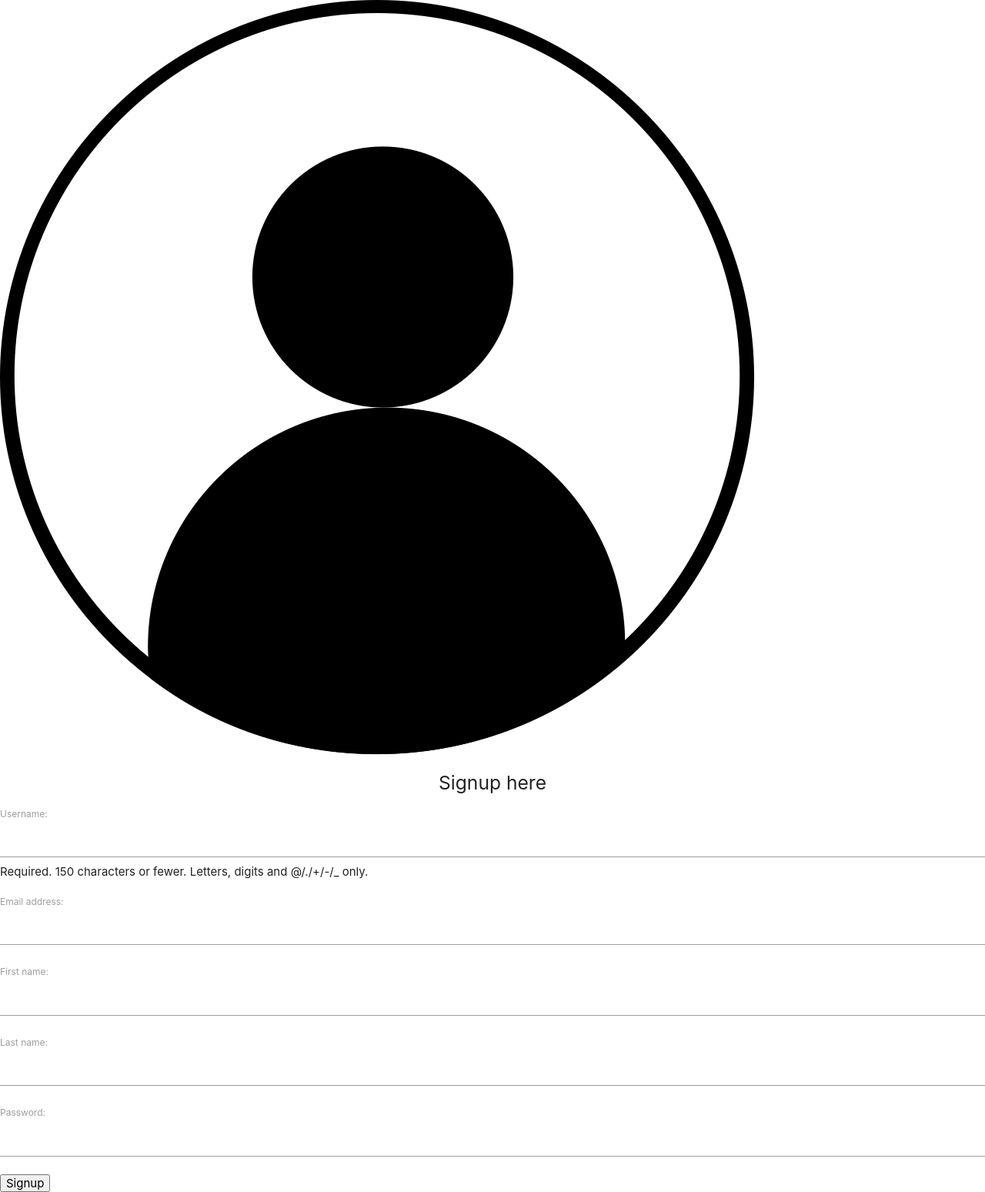
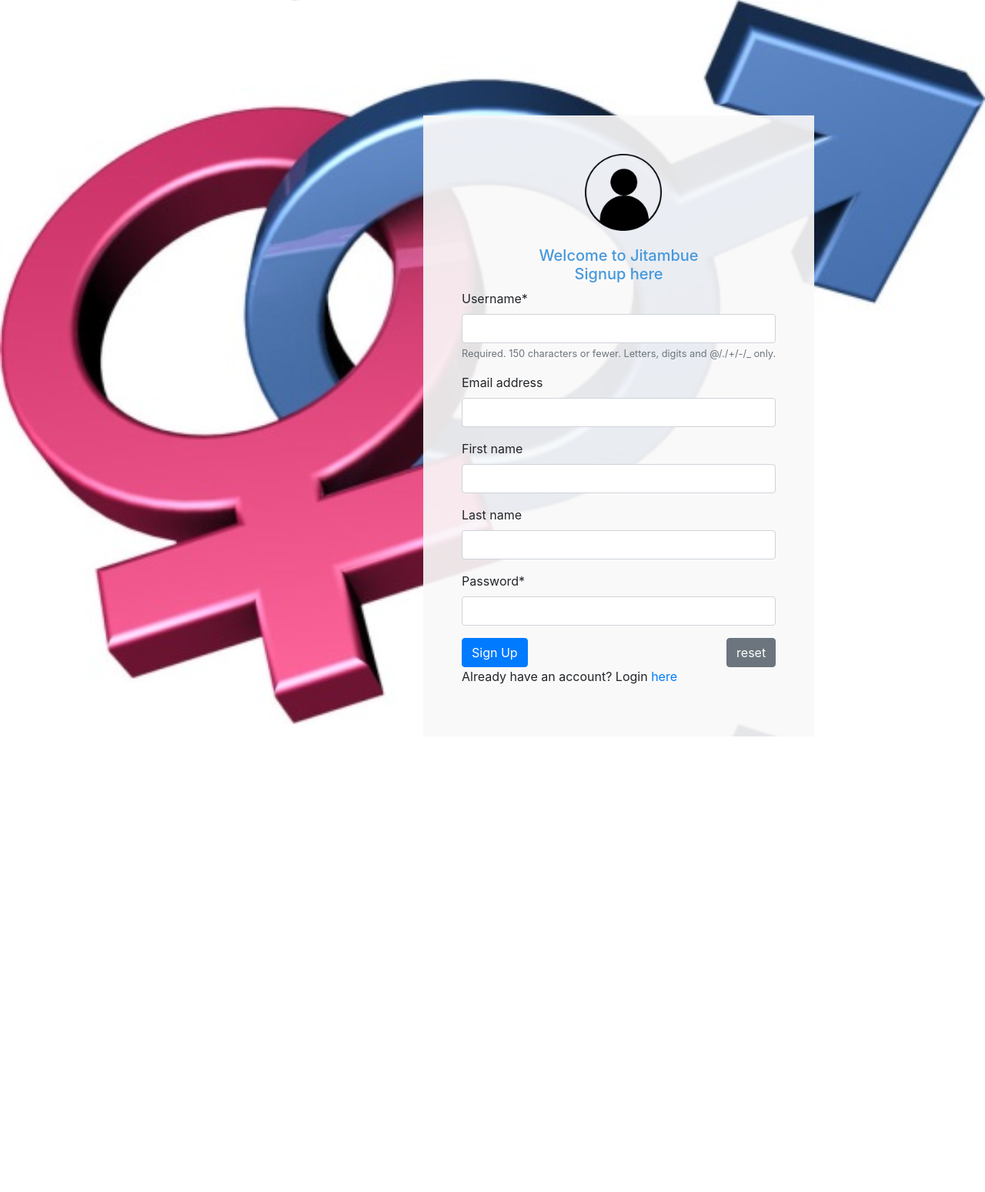
Before and after one commit to Rerimoi/jitambue, a Django app: page /signup/ in a window 1280 px wide. Shown: the whole page at 77% size. After the commit the page ends 957 px from the top, so only its background shows below. Run offline with Django 3.2, Linux system fonts and the light colour scheme; some libraries are stand-ins or nearby versions.

Commit message:
styled sign up form

```diff
--- a/blog/templates/registration/signup.html
+++ b/blog/templates/registration/signup.html
@@ -1,29 +1,41 @@
 <!DOCTYPE html>
 {% load static%}
+{% load crispy_forms_tags %}
+
 <html lang="en">
     <head>
         <title>
             {% block title %} Jitambue signup{% endblock %}
         </title>
-        <link type="text/css" rel="stylesheet" href="{%static 'css/materialize.css'%}" media="screen,projection">
-        <link type="text/css" rel="stylesheet" href="{%static 'css/signup.css'%}">
+        <link type="text/css" rel="stylesheet" href="{%static 'css/bootstrap.min.css'%}">
+        <link rel="stylesheet" type="text/css" href="{% static 'Font-Awesome-master/css/font-awesome.min.css'%}">
+        <link type="text/css" rel="stylesheet" href="{%static 'css/account.css'%}">
     </head>
 
     <body>
-        <div class="login-box">
+        <!-- <div class="container"> -->
+            <div class="signup-box">
             <img src="{%static 'images/avatar.jpg'%}" class="avatar" alt="avatar">
             {% block content %}
-            <h5 class="center-align">Signup here</h5>
+            <h5 class="center-align">Welcome to Jitambue<br>Signup here</h5>
             <form method="post" action="" enctype="multipart/form-data">
                 {% csrf_token %}
-                {{ form.as_p }}
-                    <button type="submit">Signup</button>
+                {{ form|crispy}}
+                <button type="submit" class="btn btn-primary ">Sign Up</button>
+                <span><button type="reset" class="btn btn-secondary ">reset</button></span>
+
                 </form>
+
+                <p>Already have an account? Login <a href="{% url 'login' %}"> here</a></p>
+
                 {% endblock %}
+            </div>
 
-        </div>
+        <!-- </div> -->
 
-        <script type="text/javascript" src="{%static 'scripts/materialize.min.js'%}"></script>
+    <script type="text/javascript" src="{%static 'scripts/jquery-3.2.1.min.js'%}"></script>
+    <script type="text/javascript" src="{%static 'scripts/popper.min.js'%}"></script>
+    <script type="text/javascript" src="{% static 'scripts/bootstrap.min.js'%}"></script>
 
 
     </body>
```
